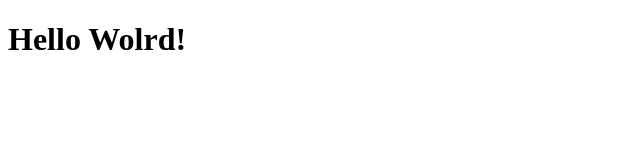
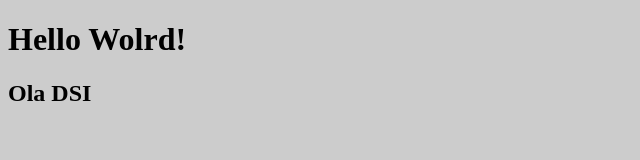
Before and after one commit to Antonio-pagliacci/curso_cads, a plain HTML site: page index.html in a window 1280 px wide. Shown: the whole page, without its empty margins (0-640 px from the left). Drawn offline with Linux system fonts and the light colour scheme.

Commit message:
3 commit

```diff
--- a/index.html
+++ b/index.html
@@ -8,4 +8,5 @@
 </head>
 <body>
     <h1>Hello Wolrd!</h1>
+    <h2>Ola DSI</h2>
 </body>
--- a/style.css
+++ b/style.css
@@ -1,3 +1,4 @@
+
 body {
-
+    background-color: #ccc;
 }
```
